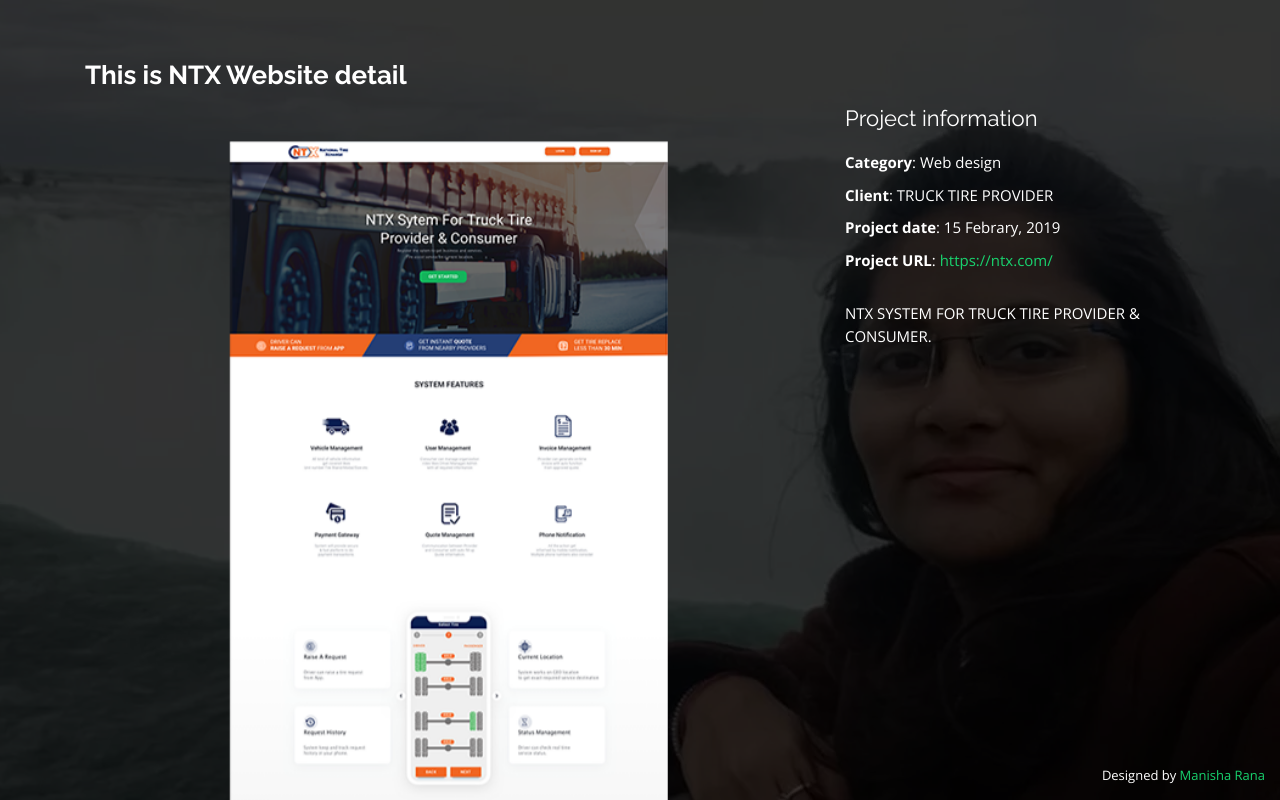
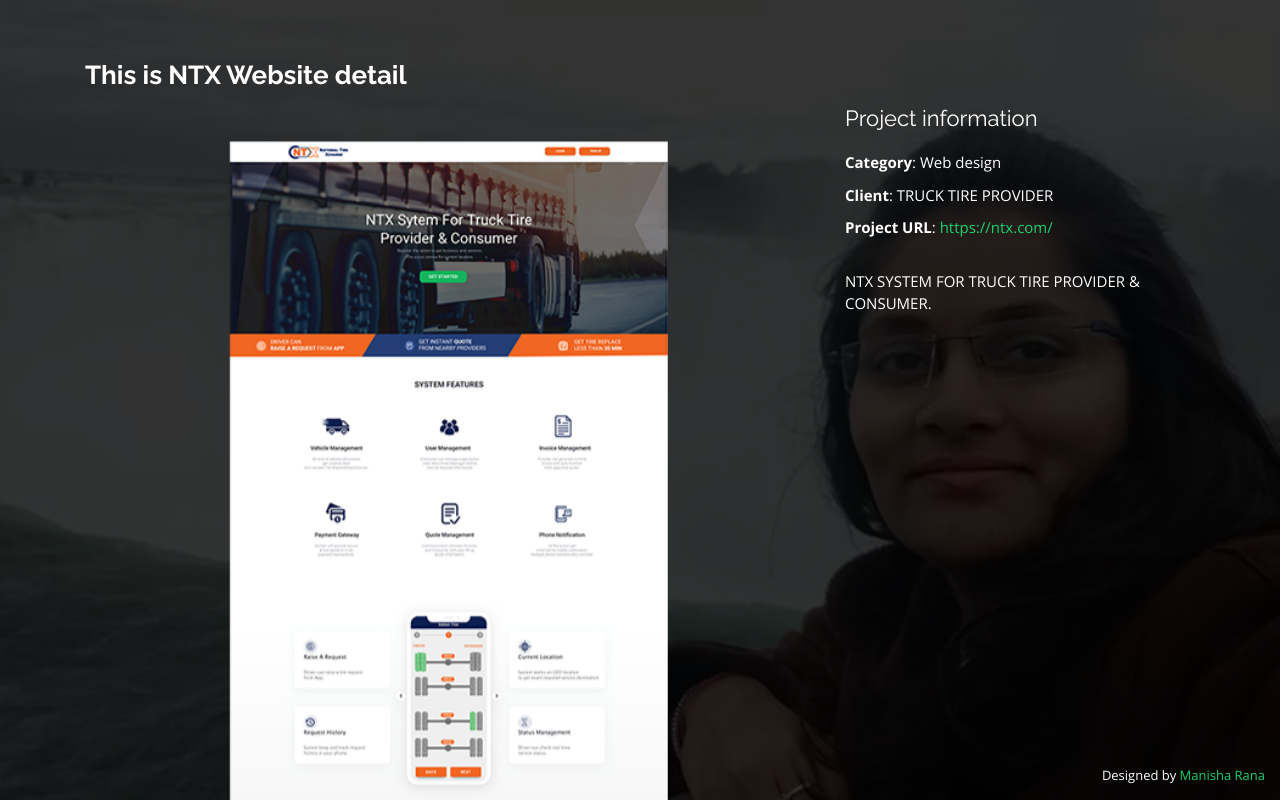
Before and after one commit to Manisharana1990/ranamanisha.gitbub.io, a plain HTML site: page NTX.html in a window 1280 px wide. Drawn offline with nearby package versions, Linux system fonts and the light colour scheme.

Commit message:
NTX.html

```diff
--- a/NTX.html
+++ b/NTX.html
@@ -49,7 +49,7 @@
             <ul>
               <li><strong>Category</strong>: Web design</li>
               <li><strong>Client</strong>: TRUCK TIRE PROVIDER </li>
-              <li><strong>Project date</strong>: 15 Febrary, 2019</li>
+              <!-- <li><strong>Project date</strong>: 15 Febrary, 2019</li> -->
               <li><strong>Project URL</strong>: <a target="_blank" href="https://ntx.com/">https://ntx.com/</a></li>
             </ul>
         <p>NTX SYSTEM FOR TRUCK TIRE PROVIDER & CONSUMER.</p>
```
